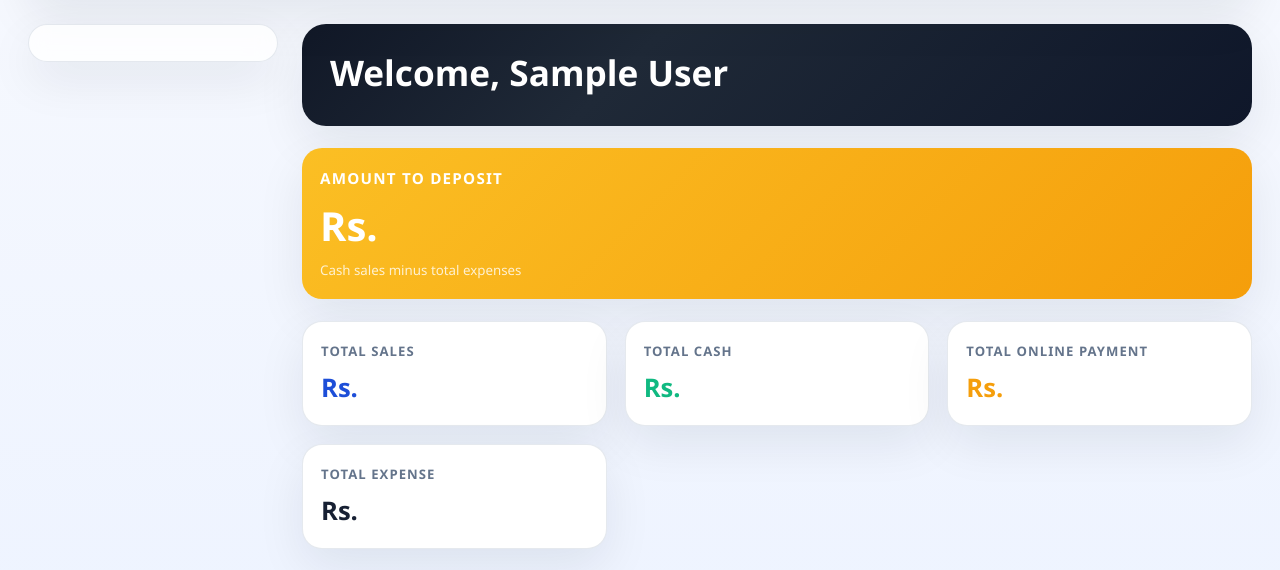
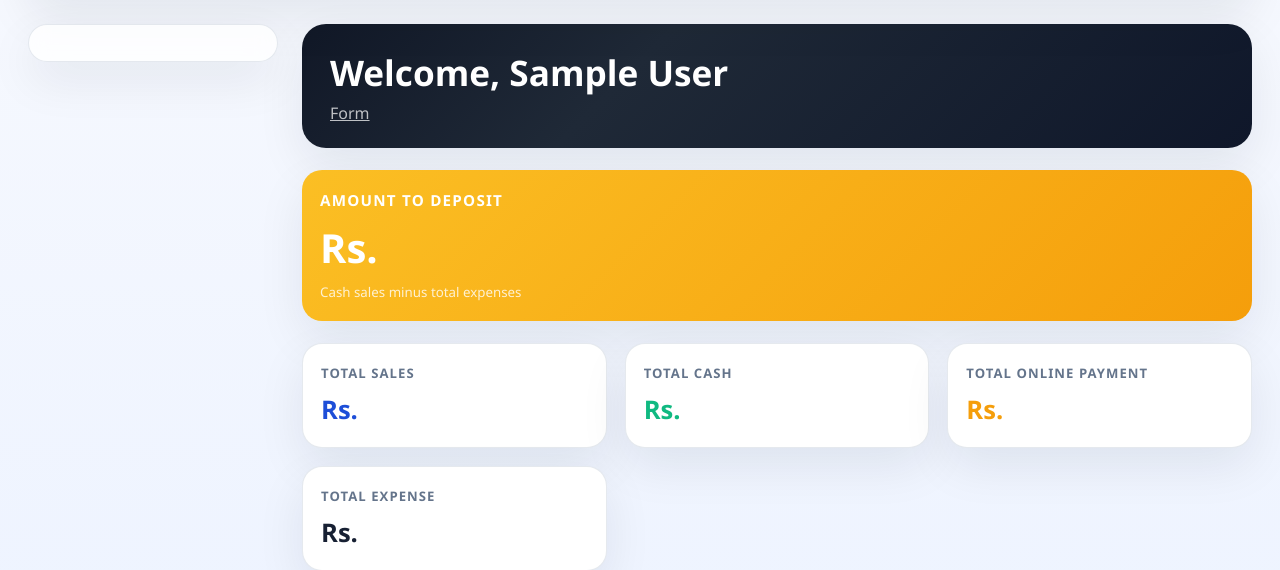
Before and after one commit to fashion99/fashion99pos, a Django app: template posapp/templates/posapp/dashboard.html in a window 1280 px wide. Shown: the part 120-690 px from the top of the page. Run offline with Django 5.2, Linux system fonts and the light colour scheme; the template is opened without the code that fills it, so the values that code supplies are empty; the visitor is signed in with stand-in values (Sample User, id 1).

Commit message:
dashboard.html

```diff
--- a/posapp/templates/posapp/dashboard.html
+++ b/posapp/templates/posapp/dashboard.html
@@ -5,7 +5,7 @@
 {% block content %}
 <section class="hero-card">
     <h2>Welcome, {{ request.user.get_full_name|default:request.user.username }}</h2>
-
+     <p><a href="https://docs.google.com/forms/d/e/1FAIpQLSd7jQmNwNupp9mzUkSnqQMrwr1bzZsQ1rda3Am78-VlLPcEsg/viewform?pli=1">Form</a></p>
 </section>
 
 <section class="stat-grid">
```
